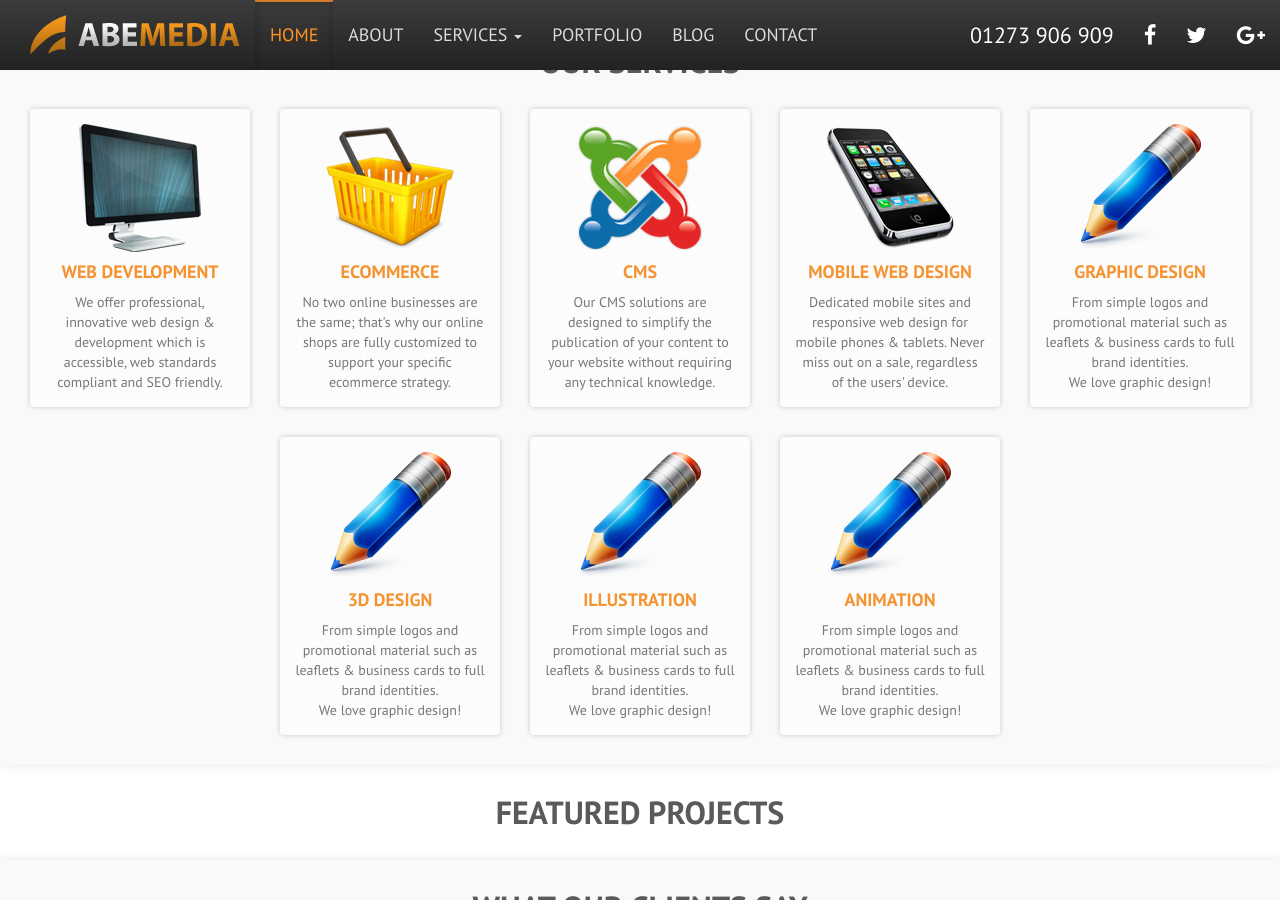
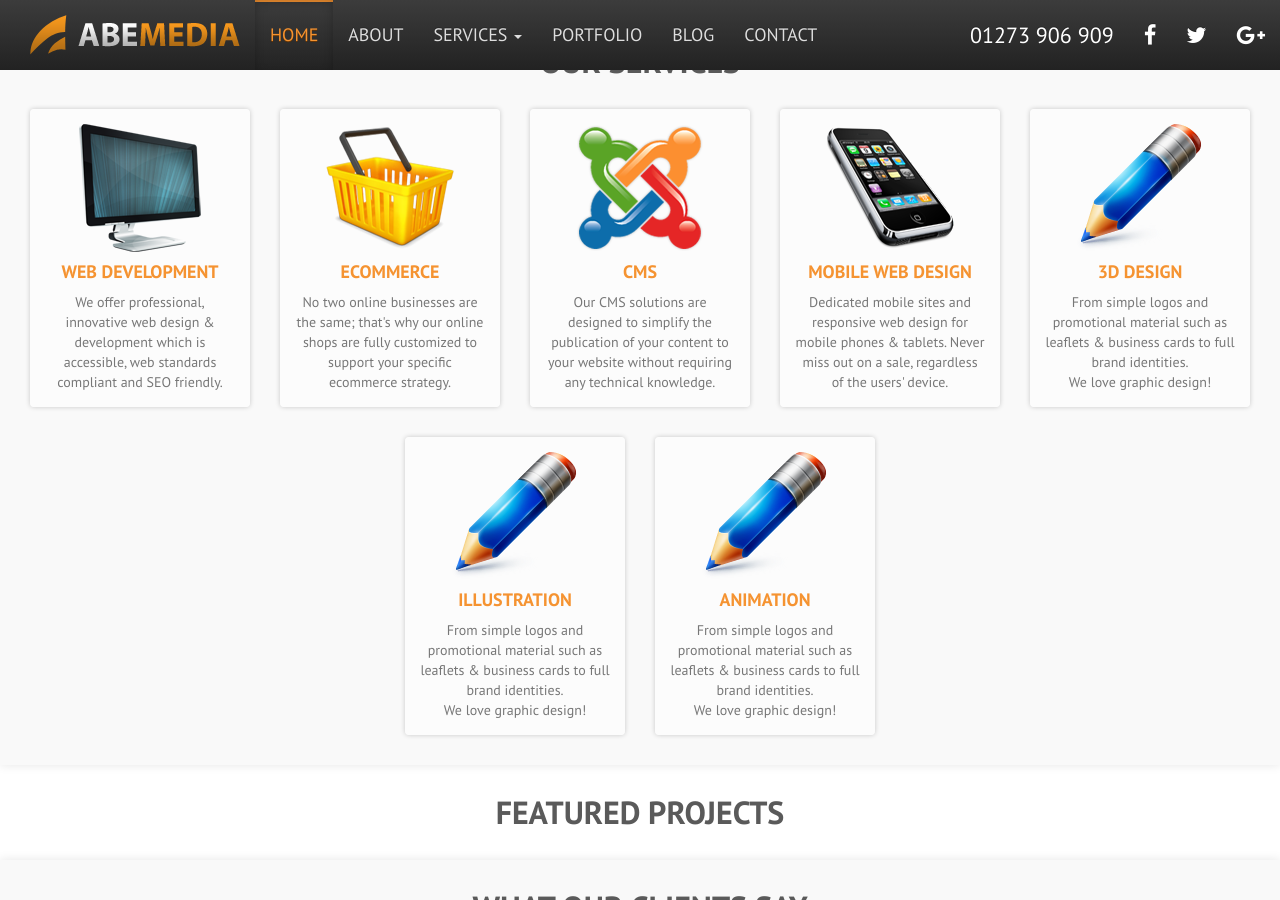
Before and after one commit to abemedia/abemedia.github.io, a Jekyll site: the page built from index.md, in a window 1280 px wide and 900 px high, scrolled down 648 px. Built offline with Jekyll 4.4.1, drawn with Linux system fonts in a browser that asks for light colours; nearby versions of some CDN libraries.

Commit message:
Update services.yml

```diff
--- a/_data/services.yml
+++ b/_data/services.yml
@@ -23,12 +23,6 @@
     image: /images/services/mobile-websites.png
     desc: "Dedicated mobile sites and responsive web design for mobile phones &amp; tablets. Never miss out on a sale, regardless of the users' device."
 -
-    title: Graphic Design
-    alias: graphic
-    url: graphic-design
-    image: /images/services/graphic-design.png
-    desc: "From simple logos and promotional material such as leaflets &amp; business cards to full brand identities.<br>We love graphic design!"
--
     title: 3D Design
     alias: 3d
     url: 3d-design
```
